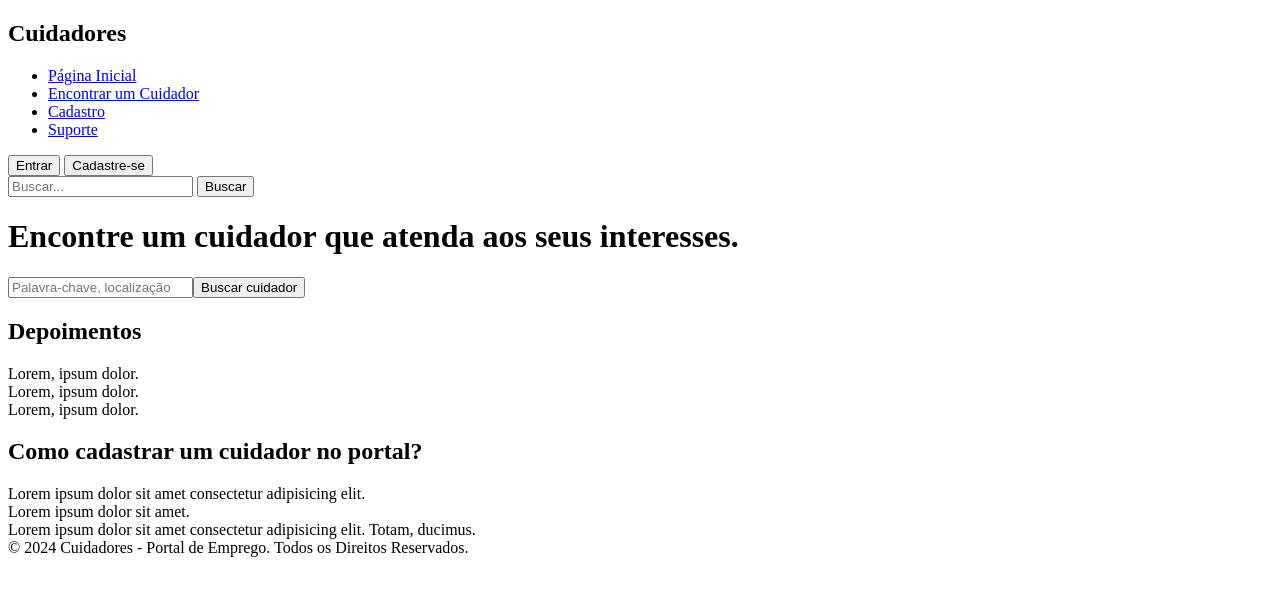
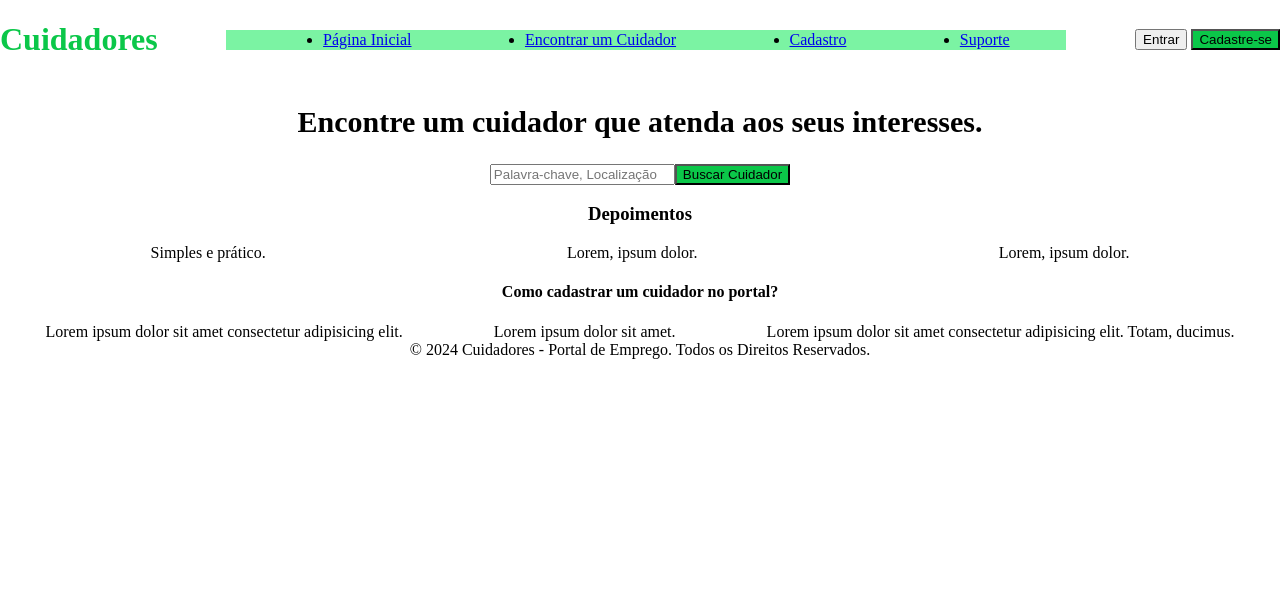
Before and after one commit to tekuan/caregivers, a plain HTML site: page front-end/homepage/index.html in a window 1280 px wide. Drawn offline with Linux system fonts and the light colour scheme.

Commit message:
inicialpage

```diff
--- a/front-end/homepage/index.html
+++ b/front-end/homepage/index.html
@@ -1,49 +1,138 @@
 <!DOCTYPE html>
 <html lang="pt-BR">
+
 <head>
     <meta charset="utf-8">
     <meta name="keywords" content="cuidador">
-        <title>Cuidadores</title>
+    <title>CUIDADORES</title>
+
     <style>
-            .conteiner {display: flex;justify-content: center;align-items: center;}
+        h1 {
+            color: rgb(11, 199, 73);
+        }
+
+        h2 {
+            display: flex;
+            font-size: 30px;
+            justify-content: center;
+        }
+
+        h3 {
+            display: flex;
+            justify-content: center;
+            font-size: default;
+        }
+
+        h4 {
+            display: flex;
+            justify-content: center;
+        }
+
+        .container ul {
+            display: flex;
+            justify-content: space-around;
+            align-items: center;
+            background-color: rgb(123, 243, 163);
+            width: 800px;
+            height: 20px;
+        }
+
+        .container {
+            display: flex;
+            align-items: center;
+            justify-content: space-between
+        }
+
+        .Cadastrese {
+            background-color: rgb(11, 199, 73);
+        }
+
+        .BuscarCuidador {
+            display: flex;
+            justify-content: center;
+            background-color: rgb(11, 199, 73);
+        }
+
+        .BarradepesquisaEBusca {
+            display: flex;
+            justify-content: center;
+        }
+
+        .Depoimentos {
+            display: flex;
+            justify-content: center;
+            justify-content: space-around;
+
+        }
+
+        .Tutorial {
+            display: flex;
+            justify-content: center;
+            justify-content: space-around;
+        }
+
+        .Rodape {
+            display: flex;
+            justify-content: center;
+            align-items: flex-end;
+            align-content: flex-end;
+        }
+
+        body {
+            height: 100vh;
+            margin: 0;
+        }
     </style>
+
 </head>
+
 <body>
-            <h2>Cuidadores</h2>
-            <nav>
+
+    <div class="container">
+        <h1>Cuidadores</h1>
         <ul>
-                    <li><a
-href="#Páginainicial">Página Inicial</a></li>
-<li><a
-href="#encontrarumcuidador">Encontrar um Cuidador</a></li>
-<li><a
-href="#cadastro">Cadastro</a></li>
-<li><a
-href="#suporte">Suporte</a></li>
+            <li><a href="#Páginainicial">Página Inicial</a></li>
+            <li><a href="#encontrarumcuidador">Encontrar um Cuidador</a></li>
+            <li><a href="#cadastro">Cadastro</a></li>
+            <li><a href="#suporte">Suporte</a></li>
         </ul>
-            </nav>
+
+        <div>
             <button type="button">Entrar</button>
-    <button type="buttom">Cadastre-se</button>
+            <button class="Cadastrese" type="button">Cadastre-se</button>
+        </div>
+
+    </div>
+
     <div id="divbusca"></div>
-    <input type="text" id="txtbusca" placeholder="Buscar...">
-    <button id="btnBusca">Buscar</button>
-<h1>Encontre um cuidador que atenda aos seus interesses.</h1>
+    <h2>Encontre um cuidador que atenda aos seus interesses.</h2>
+
     <form>
         <div id="divbusca"></div>
-    <input type="text" id="txtBusca" placeholder="Palavra-chave, localização"><button type="submit">Buscar cuidador</button>
+        <div button class="BarradepesquisaEBusca"> <input type="text" id="txtBusca"
+                placeholder="Palavra-chave, Localização"> <button class="BuscarCuidador" type="submit">Buscar
+                Cuidador</button> </div>
     </form>
-<h2>Depoimentos</h2>
-<div>
-    <div>Lorem, ipsum dolor.</div>
+
+    <h3>Depoimentos</h3>
+
+    <div class="Depoimentos">
+        <div>Simples e prático.</div>
         <div>Lorem, ipsum dolor.</div>
         <div>Lorem, ipsum dolor.</div>
     </div>
-<h2>Como cadastrar um cuidador no portal?</h2>
-<div>
+
+    <h4>Como cadastrar um cuidador no portal?</h4>
+
+    <div class="Tutorial">
         <div>Lorem ipsum dolor sit amet consectetur adipisicing elit.</div>
         <div>Lorem ipsum dolor sit amet.</div>
         <div>Lorem ipsum dolor sit amet consectetur adipisicing elit. Totam, ducimus.</div>
     </div>
-<footer>© 2024 Cuidadores - Portal de Emprego. Todos os Direitos Reservados.</footer>
+    <div class="Rodape">
+        <footer class="Rodape">© 2024 Cuidadores - Portal de Emprego. Todos os Direitos Reservados.</footer>
+    </div>
+
 </body>
+
 </html>
```
Lines whose indentation alone changed are shown as unchanged.
